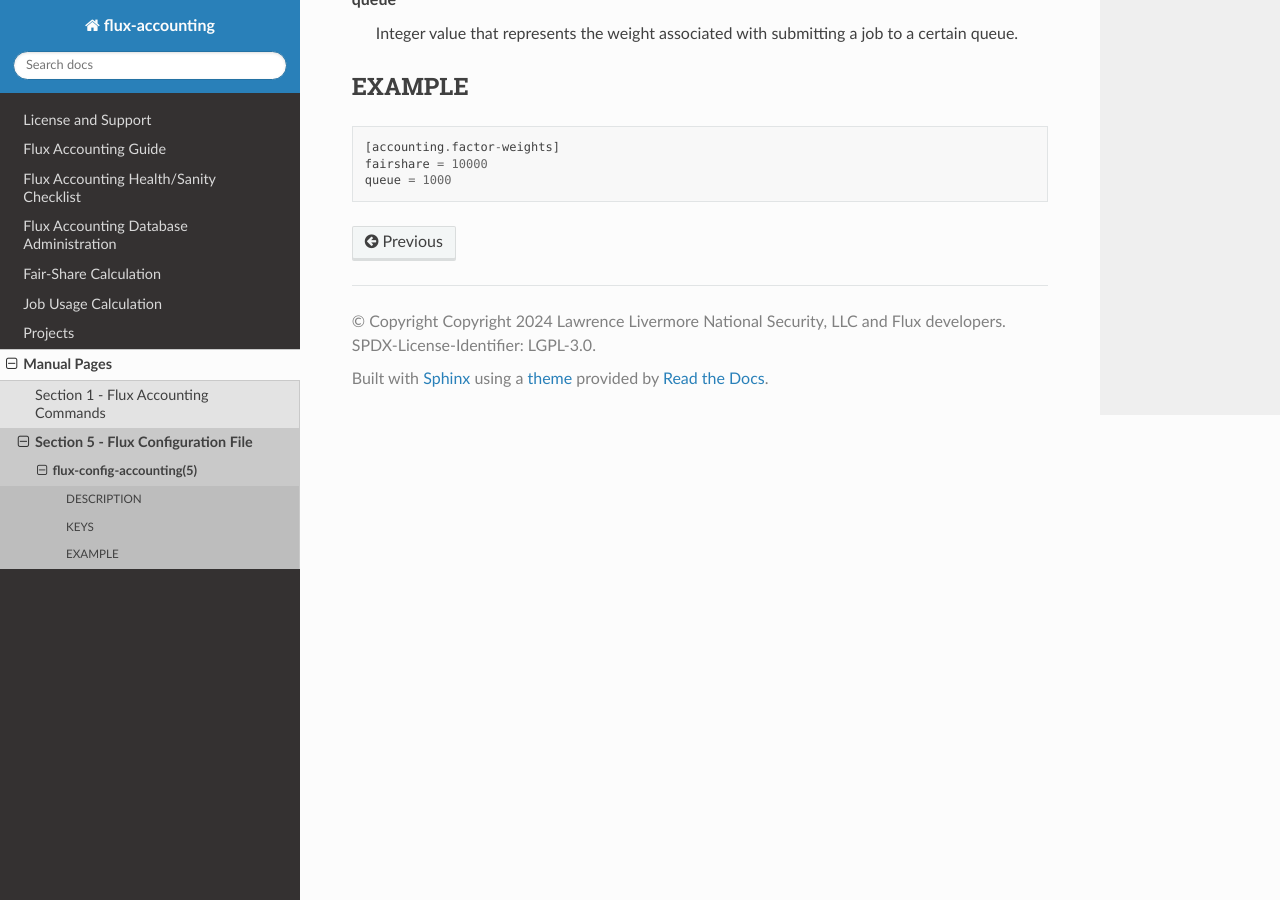
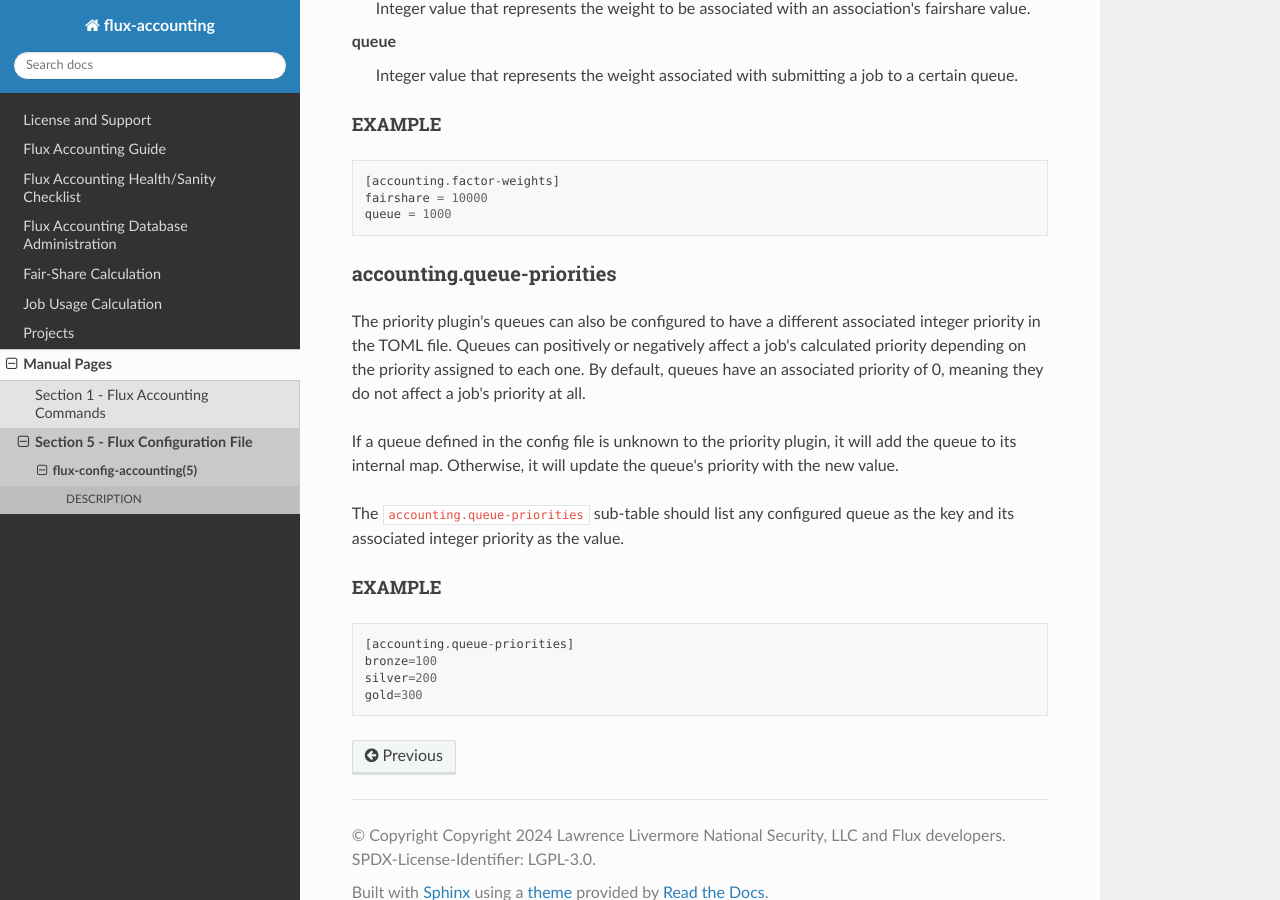
Before and after one commit to flux-framework/flux-accounting, a Sphinx documentation site: the page built from doc/man5/flux-config-accounting.rst, in a window 1280 px wide and 900 px high, scrolled down 665 px. Built offline with Sphinx 7.4.7 and the Read the Docs theme 3.1.0, drawn with Linux system fonts in a browser that asks for light colours; some of the changed text lies outside the part shown.

Commit message:
doc: update man page for flux-config-accounting
Problem: The man page for flux-config-accounting is out-of-date and
needs to be updated to include how to define priorities for queues to
be read and used by the priority plugin.

Add a section to the man page explaining how to set integer priorities
for queues in a TOML configuration file.

```diff
--- a/doc/man5/flux-config-accounting.rst
+++ b/doc/man5/flux-config-accounting.rst
@@ -5,6 +5,9 @@ flux-config-accounting(5)
 
 DESCRIPTION
 ===========
+
+accounting.factor-weights
+-------------------------
 
 The flux-accounting priority plugin can be configured to assign different
 weights to the different factors used when calculating a job's priority.
@@ -24,7 +27,7 @@ The ``accounting.factor-weights`` sub-table may contain the following keys:
 
 
 KEYS
-====
+^^^^
 
 fairshare
     Integer value that represents the weight to be associated with an
@@ -36,10 +39,36 @@ queue
 
 
 EXAMPLE
-=======
+^^^^^^^
 
 ::
 
    [accounting.factor-weights]
    fairshare = 10000
    queue = 1000
+
+accounting.queue-priorities
+---------------------------
+
+The priority plugin's queues can also be configured to have a different
+associated integer priority in the TOML file. Queues can positively or
+negatively affect a job's calculated priority depending on the priority
+assigned to each one. By default, queues have an associated priority of 0,
+meaning they do not affect a job's priority at all.
+
+If a queue defined in the config file is unknown to the priority plugin, it
+will add the queue to its internal map. Otherwise, it will update the queue's
+priority with the new value.
+
+The ``accounting.queue-priorities`` sub-table should list any configured queue
+as the key and its associated integer priority as the value.
+
+EXAMPLE
+^^^^^^^
+
+::
+
+   [accounting.queue-priorities]
+   bronze=100
+   silver=200
+   gold=300
```
